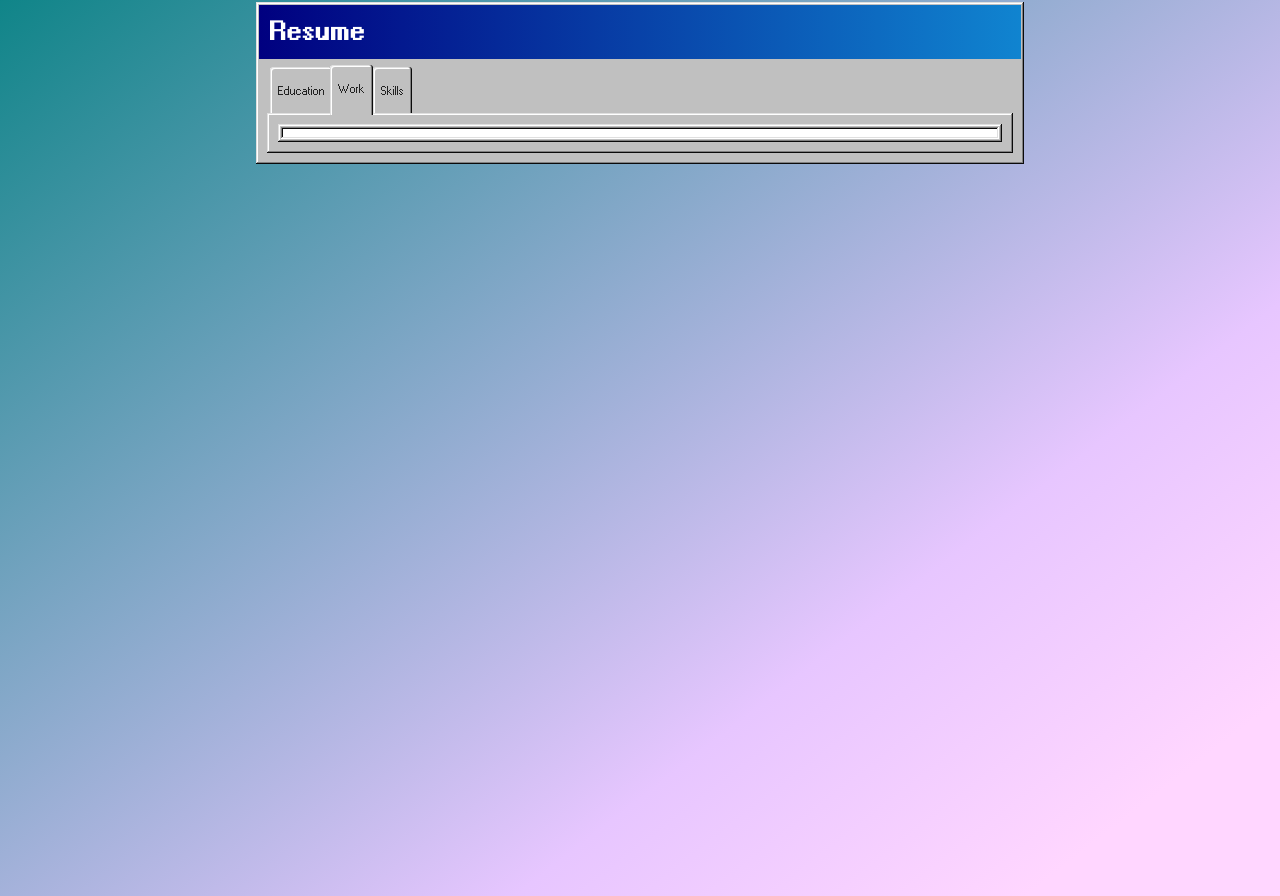
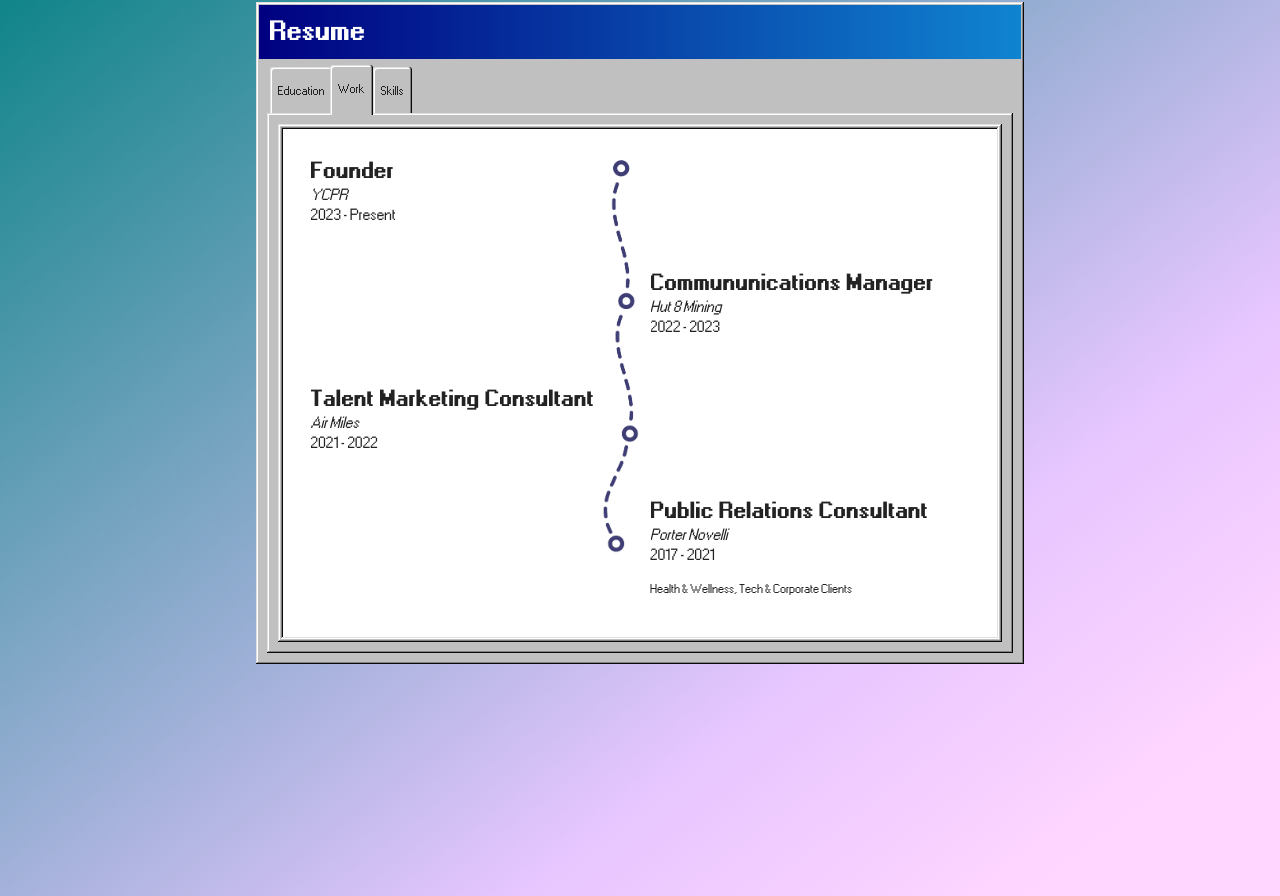
Before and after one commit to danunder/ycpr, a Next.js app: page / in a window 1280 px wide. Shown: the part 1694-2590 px from the top of the page. Built offline with nearby package versions, Linux system fonts and the light colour scheme.

Commit message:
minor formatting and data entry remaining

```diff
--- a/src/components/Sections/Contact/index.tsx
+++ b/src/components/Sections/Contact/index.tsx
@@ -1,4 +1,3 @@
-
 import {DevicePhoneMobileIcon, EnvelopeIcon, MapPinIcon} from '@heroicons/react/24/outline';
 import classNames from 'classnames';
 import {FC, memo} from 'react';
@@ -60,7 +59,6 @@
                 </dl>
               </div>
             </div>
-
           </div>
         </div>
         {/* <div className="absolute inset-x-0 bottom-14 flex justify-center">
--- a/src/components/Sections/Resume/TimelineItem.tsx
+++ b/src/components/Sections/Resume/TimelineItem.tsx
@@ -7,12 +7,9 @@
   return (
     <div className="flex flex-col pb-8 text-center last:pb-0 md:text-left">
       <div className="flex flex-col pb-4">
-        <h2 className="text-xl font-bold">{title}</h2>
-        <div className="flex items-center justify-center gap-x-2 md:justify-start">
-          <span className="flex-1 text-sm font-medium italic sm:flex-none">{location}</span>
-          <span>•</span>
-          <span className="flex-1 text-sm sm:flex-none">{date}</span>
-        </div>
+        <h2 className="text-base sm:text-xl font-bold">{title}</h2>
+        <div className="flex-1 text-sm font-medium italic sm:flex-none">{location}</div>
+        <div className="flex-1 text-sm sm:flex-none">{date}</div>
       </div>
       {content && content}
     </div>
--- a/src/components/Sections/Resume/index.tsx
+++ b/src/components/Sections/Resume/index.tsx
@@ -1,6 +1,7 @@
-import {FC, memo, useState} from 'react';
+import Image from 'next/image';
+import {FC, memo, useMemo, useState} from 'react';
 
-import {education, SectionId, skills} from '../../../data/data';
+import {resumeData, SectionId} from '../../../data/data';
 import Section from '../../Layout/Section';
 import ResumeSection from './ResumeSection';
 import {SkillGroup} from './Skills';
@@ -8,7 +9,12 @@
 
 const Resume: FC = memo(() => {
   const [activeTab, setActiveTab] = useState<'Education' | 'Work' | 'Skills'>('Work');
+  const {education, experience, skills, timelineImageSrc} = resumeData;
 
+  const resolveSrc = useMemo(() => {
+    if (!timelineImageSrc) return undefined;
+    return typeof timelineImageSrc === 'string' ? timelineImageSrc : timelineImageSrc.src;
+  }, [timelineImageSrc]);
   return (
     <Section
       className="bg-background p-0 bg-gradient-to-br from-green via-10% via-gradient1 via-30% via-gradient2 via-50% via-gradient3 via-70% via-gradient4 to-90% to-gradient5"
@@ -59,7 +65,34 @@
                   className="window-body h-[85%] overflow-scroll"
                   id="work-panel"
                   role="tabpanel">
-                  <ResumeSection title="Work"></ResumeSection>
+                  <ResumeSection title="Work">
+                    <div className="flex flex-row p-6 gap-y-2">
+                      <div className="hidden sm:flex flex-col space-y-28">
+                        {experience.map(
+                          (item, index) =>
+                            index % 2 === 0 && <TimelineItem item={item} key={`${item.title}-${index}`} />,
+                        )}
+                      </div>
+                      <Image
+                        alt="work-image"
+                        className="relative mb-24 sm:mb-14 object-cover"
+                        height={400}
+                        src={resolveSrc || '/default-image-path.jpg'}
+                        width={56}
+                      />
+                      <div className="flex flex-col sm:hidden gap-y-4">
+                        {experience.map((item, index) => (
+                          <TimelineItem item={item} key={`${item.title}-${index}`} />
+                        ))}
+                      </div>
+                      <div className="hidden sm:flex flex-col mt-28 space-y-28">
+                        {experience.map(
+                          (item, index) =>
+                            index % 2 === 1 && <TimelineItem item={item} key={`${item.title}-${index}`} />,
+                        )}
+                      </div>
+                    </div>
+                  </ResumeSection>
                 </div>
               )}
               {activeTab === 'Skills' && (
--- a/src/components/Sections/Testimonials.tsx
+++ b/src/components/Sections/Testimonials.tsx
@@ -79,8 +79,8 @@
         )}
         style={imageSrc ? {backgroundImage: `url(${resolveSrc}`} : undefined}>
         <div className="z-10 relative flex min-h-screen sm:max-h-screen  items-center justify-center p-8 lg:px-0">
-        <div className="window z-10 sm:max-w-screen-md  sm:px-0">
-        <div
+          <div className="window z-10 sm:max-w-screen-md  sm:px-0">
+            <div
               className="no-scrollbar flex w-full touch-pan-x snap-x snap-mandatory gap-x-6 overflow-x-auto scroll-smooth"
               onScroll={handleScroll}
               ref={scrollContainer}>
--- a/src/data/data.tsx
+++ b/src/data/data.tsx
@@ -324,7 +324,7 @@
 
 export const contact: ContactSection = {
   headerText: 'Get in touch.',
-  description: 'I\'m taking new clients! Reach out here.',
+  description: "I'm taking new clients! Reach out here.",
   items: [
     {
       type: ContactType.Email,
```
Also changed, not shown: src/pages/index.tsx (+5 -10 lines). Lines whose indentation alone changed are shown as unchanged.
